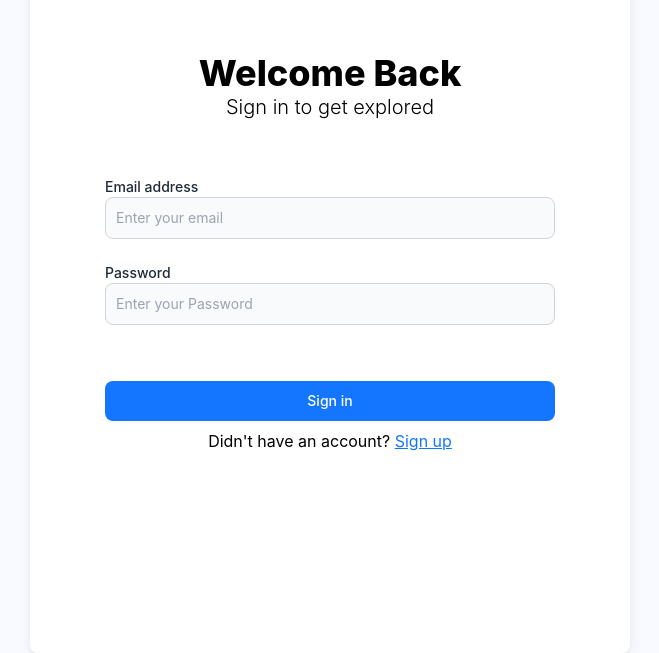
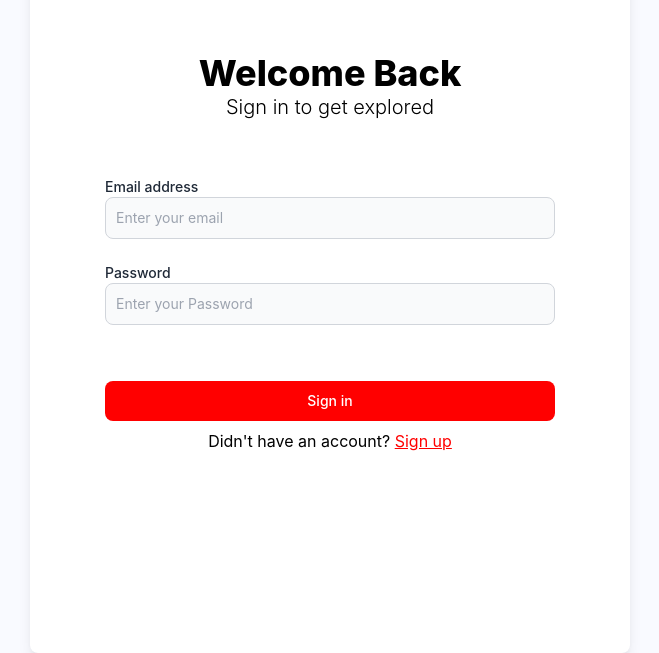
Before and after one commit to HamzahRahman03/ChattyBox_client, a React (Create React App) app: page /users/sign_in in a window 1280 px wide. Shown: the part 147-800 px from the top of the page, without its empty margins (310-969 px from the left). Built offline with nearby package versions, Linux system fonts and the light colour scheme.

Commit message:
Update tailwind.config.js

```diff
--- a/tailwind.config.js
+++ b/tailwind.config.js
@@ -6,7 +6,7 @@ module.exports = {
   theme: {
     extend: {
       colors: {
-        'primary': "#1476ff",
+        'primary': "#FF0000",
         'secondary': "#f3f5ff",
         'light': "#f9faff",
       },
```
